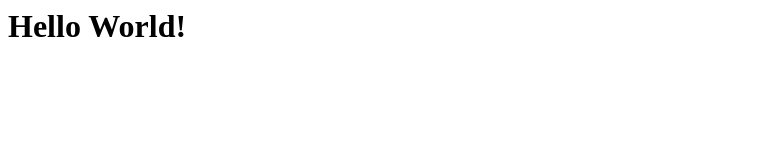
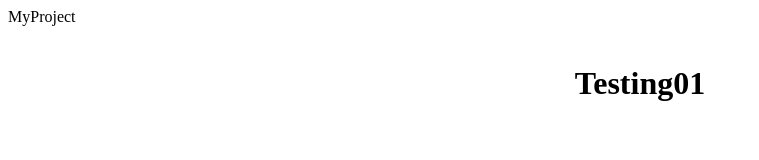
Before and after one commit to EH-creation/Project-01, a plain HTML site: page index.html in a window 1280 px wide. Shown: the whole page, without its empty margins (0-759 px from the left). Drawn offline with Linux system fonts and the light colour scheme.

Commit message:
create a simple web

```diff
--- a/index.html
+++ b/index.html
@@ -1 +1,15 @@
-<h1> Hello World! </h1>
+<html>
+
+<head>
+	<tittle>MyProject</tittle>
+	<style>
+	bg-color: skyblue;
+	</style>
+</head>
+
+<body>
+	<br><br>
+	<center><h1>Testing01</h1></center>
+</body>
+
+</html>
```
